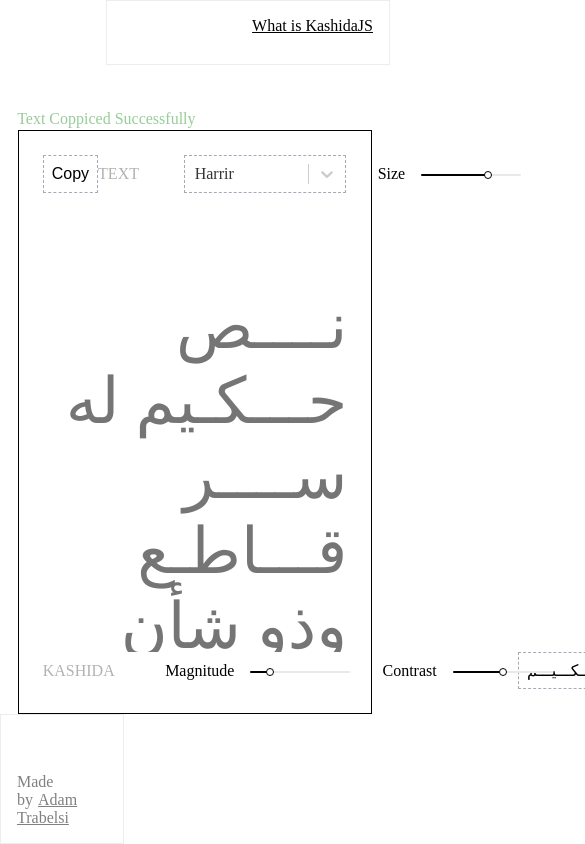
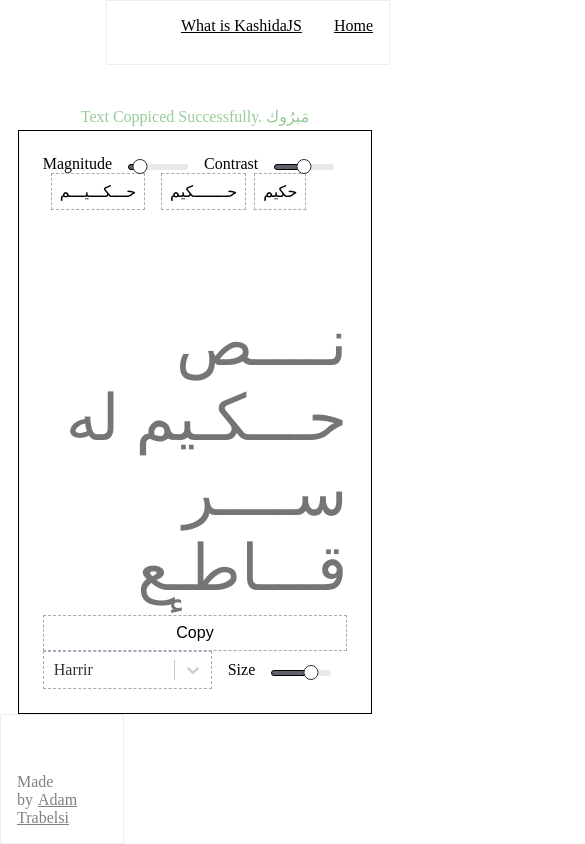
Before and after one commit to ad-tra/kashida-js, a Gatsby site: page / in a window 390 px wide. Both pictures are taken after a click on the button "Copy". Shown: the top 844 px of the page, 585 px wide, since content can reach past the window. Built offline with nearby package versions, Linux system fonts and the light colour scheme; Gatsby itself is replaced by a stand-in of ours.

Commit message:
added about page and worked on responsiveness

```diff
--- a/src/components/Layout.js
+++ b/src/components/Layout.js
@@ -11,7 +11,8 @@ export default function Layout(props) {
             <div id="d_el2" aria-hidden="true"></div>
             <nav>
                 <ul>
-                    <li><Link to="#">What is KashidaJS</Link></li>
+                    <li><Link to="/about">What is KashidaJS</Link></li>
+                    <li><Link to="/">Home</Link></li>
                 </ul>
             </nav>
             <div id="d_el4" aria-hidden="true"></div>
--- /dev/null
+++ b/src/pages/about.js
@@ -0,0 +1,14 @@
+import React from 'react'
+import Layout  from '../components/Layout'
+export default function About() {
+    return (
+        <Layout>
+            <div className="about-page">
+                <h1>What Does Kashida Even Mean??</h1>
+                <p>
+                Lorem ipsum, dolor sit amet consectetur adipisicing elit. Quibusdam inventore at corrupti fugit laborum saepe facilis accusamus omnis, obcaecati ullam quo suscipit ad in quidem dolore blanditiis quis error beatae? Lorem ipsum dolor, sit amet consectetur adipisicing elit. Natus eos facere soluta dolorum officia placeat incidunt, numquam, id necessitatibus quidem explicabo in. Architecto numquam autem ipsam accusantium, voluptatum ab magnam?
+                </p>
+            </div>
+        </Layout>
+    )
+}
--- a/src/pages/index.js
+++ b/src/pages/index.js
@@ -25,7 +25,7 @@ export default function Index({location}) {
     document.querySelector('textarea[name="scanner"]').select()
     document.execCommand('copy')
     window.getSelection().removeAllRanges();
-    setEventMessage({label:'Text Coppiced Successfully', styles: {color:"green"}})
+    setEventMessage({label:'Text Coppiced Successfully. مَبرُوك', styles: {color:"green"}})
     copyClickCount++;
     setTimeout(()=>{
       copyClickCount--;
@@ -38,11 +38,10 @@ export default function Index({location}) {
   return (
     <Layout>
       <div className="text_tooling" >
-      {eventMessage.label !== "" &&
-      <p className= "event-message" style={eventMessage.styles}>{eventMessage.label}</p>}
+
 
         <div className="controllers_group_container">
-            <button onClick={handleCopy}>Copy</button>
+            <button className = "button-copy" onClick={handleCopy}>Copy</button>
             <ControllersGroup label = "text">
               <Dropdown onChange={(option) => {setFontFamily(option.value)}}/>
               <Slider label= "size" onChange = {(newFontSize)=>setFontSize(`${newFontSize}em`)} min = {2} max= {5} step={0.5} defaultValue = {4}/>
@@ -76,7 +75,8 @@ export default function Index({location}) {
         </div>
 
 
-
+        {eventMessage.label !== "" &&
+        <p className= "event-message" style={eventMessage.styles}>{eventMessage.label}</p>}
       </div>
     </Layout>
   )
--- /dev/null
+++ b/src/styles/_about.scss
@@ -0,0 +1,5 @@
+.about-page{
+    grid-row: 3/10;
+    grid-column: 5/19;
+    padding: 1.5em;
+}
--- a/src/styles/_controllers_group.scss
+++ b/src/styles/_controllers_group.scss
@@ -3,14 +3,20 @@
     display: flex;
     flex-direction: row;
     align-items: center;
+
+
     &_label{
         text-transform: uppercase;
         margin-right: $labelMargin;
         opacity:0.3;
+        display: none;
     }
     .rtl{
         margin-left:$labelMargin;
-        margin-right:0
+        margin-right:0;
+        @media (max-width: $breakpoint-mobile) {
+            direction: ltr !important
+        }
     }
     &_input{
         display: flex;
@@ -20,6 +26,12 @@
         >*{
             margin: 0 1em;
         }
+        >*:first-child{
+            @media (max-width: $breakpoint-mobile) {
+                margin: 0 !important;
+            }
+        }
+
         >button{
             margin: 0 0.5em !important;
         }
--- a/src/styles/_index.scss
+++ b/src/styles/_index.scss
@@ -12,6 +12,7 @@
         grid-column: 2/22;
     }
     .event-message{
+
         @keyframes slidein {
             from {
                 top:-1.2em
@@ -39,13 +40,34 @@
         animation-duration: 3s;
         animation-name: slidein;
         animation-timing-function: ease-in-out;
+        @media (max-width: $breakpoint-mobile) {
+            left: 50%;
+            transform:translateX(-50%) translateY(-3px);
+            width: max-content;
+
+        }
     }
     .controllers_group_container{
         display: flex;
         justify-content: space-between;
+        @media (max-width: $breakpoint-mobile) {
+            flex-direction: column;
+            align-items: flex-start;
+                &:first-child{
+                    order:3
+                }
+        }
+    }
+    .button-copy{
+        @media (max-width: $breakpoint-mobile) {
+            align-self: normal;
+        }
     }
     .scanner_container{
         flex-grow:1;
+        @media (max-width: $breakpoint-mobile) {
+         order:2;
+        }
     }
 
 }
--- a/src/styles/_scanner.scss
+++ b/src/styles/_scanner.scss
@@ -6,5 +6,5 @@
     outline: none !important;
     font-size: 4em;
     padding-top:1.5em;
-    transition: all 0.3s ease-out
+    transition: all 0.3s ease-out;
 }
--- a/src/styles/_slider.scss
+++ b/src/styles/_slider.scss
@@ -7,17 +7,32 @@
     }
     .rc-slider{
         width: 100px !important;
+        @media (max-width: $breakpoint-mobile) {
+            width: 60px !important;
+        }
         &-track{
-            background-color: black;
+            background-color: #302f36;
+            @media (max-width: $breakpoint-mobile) {
+                background-color: #62606b;
+                border:1px solid black
+             }
         }
         &-rail, &-track{
             height: 2px;
+            @media (max-width: $breakpoint-mobile) {
+             height: 6px;
+            }
         }
         &-handle{
-            border: solid 1.5px black;
+            border: solid 1.5px #302f36;
             height: 8px;
             width: 8px;
             margin-top:-3px;
+            @media (max-width: $breakpoint-mobile) {
+             height: 15px;
+             width: 15px;
+             bottom:-1px
+            };
             &:active, &:focus{
                 border-color: inherit;
                 box-shadow: none;
--- a/src/styles/global.scss
+++ b/src/styles/global.scss
@@ -4,6 +4,7 @@
     box-sizing: border-box
 }
 $breakpoint-laptop: 1300px;
+$breakpoint-mobile: 500px;
 
 button{
     background: transparent;
@@ -56,3 +57,4 @@ button{
 
 @import "./404";
 @import "./index";
+@import "./about";
```
